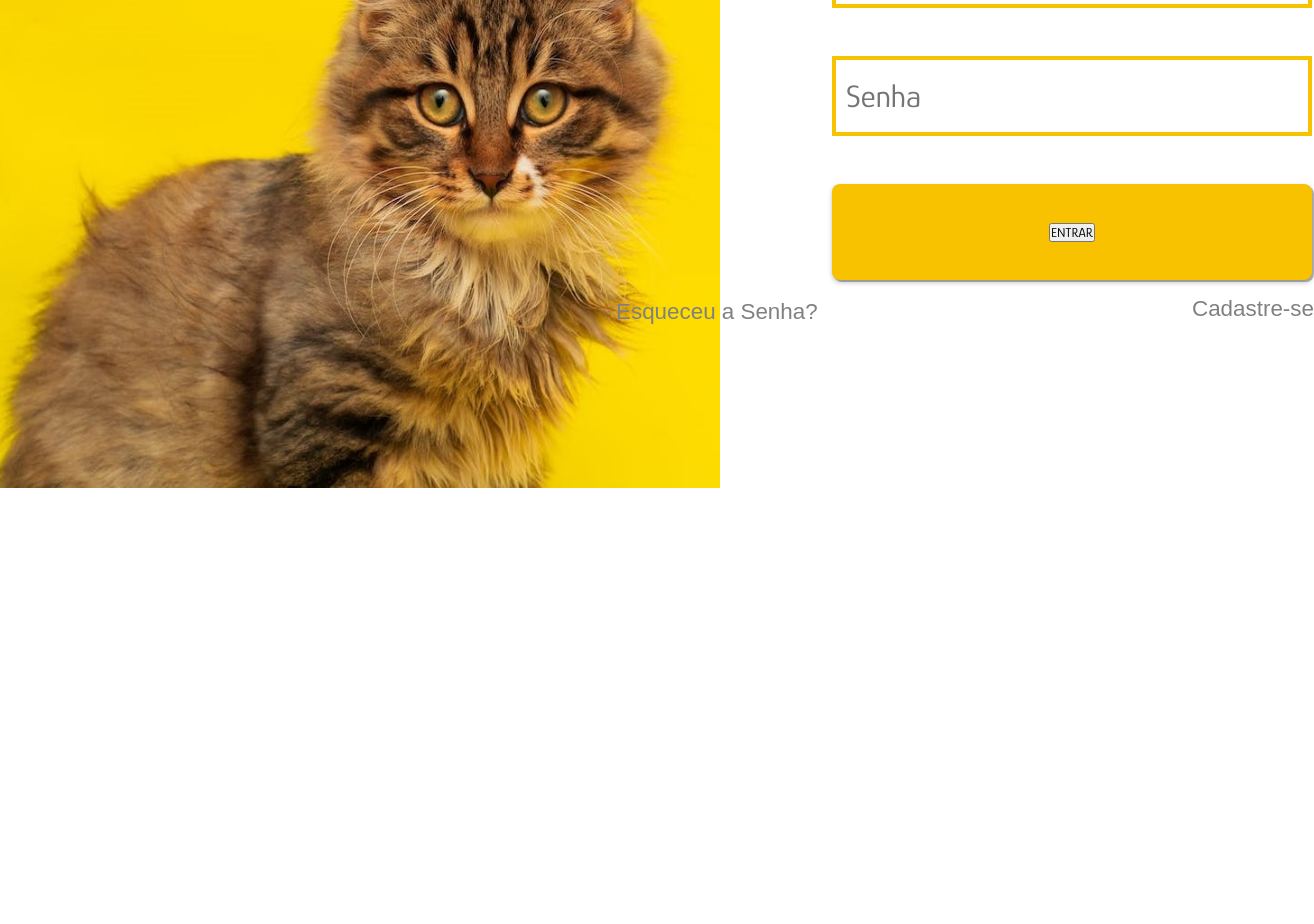
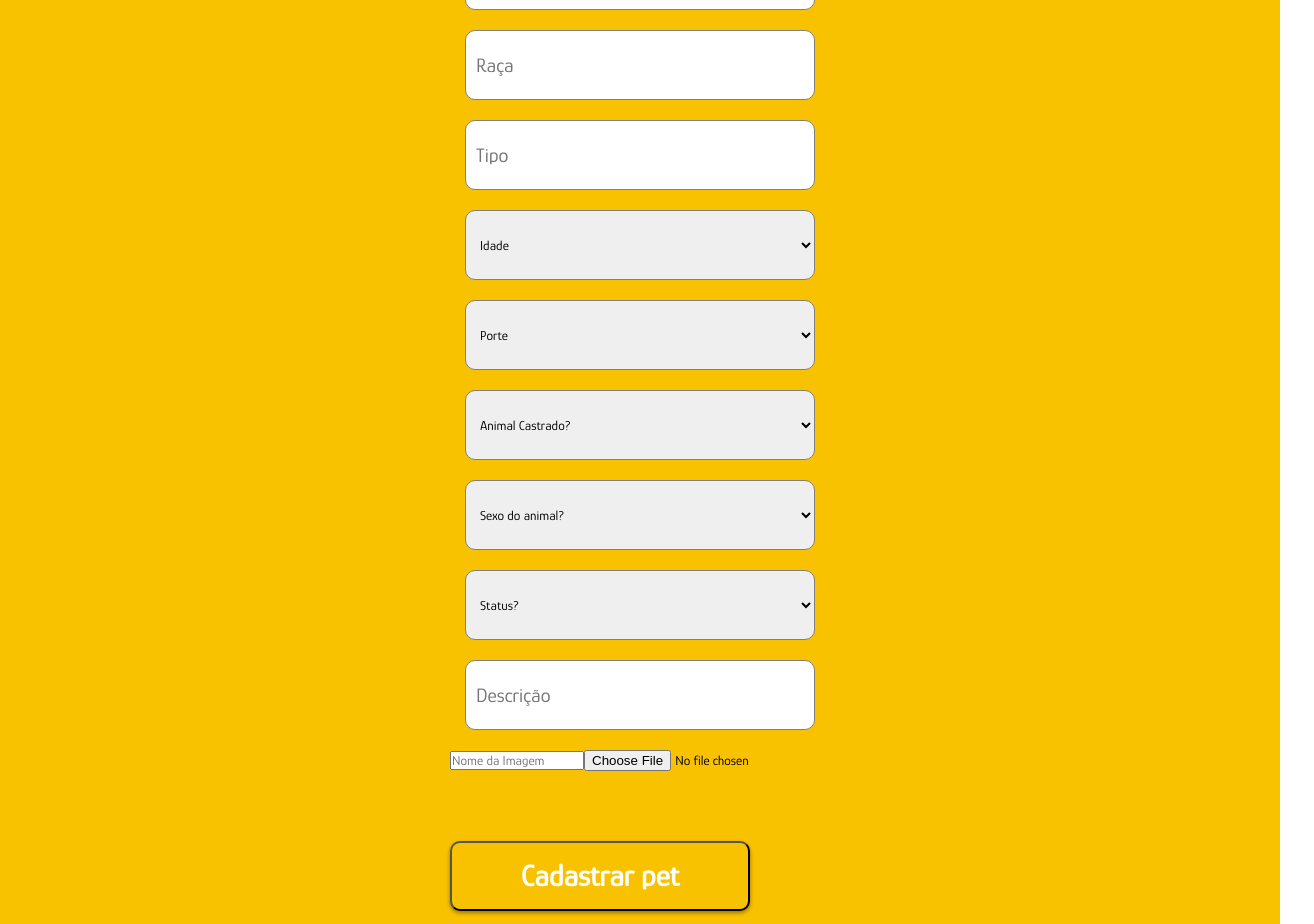
Before and after one commit to Rafael-Divino/TCC_ver_2.1-main, a React (Vite) app: page / in a window 1280 px wide. Shown: the part 240-1164 px from the top of the page, 1314 px wide, since content can reach past the window. Before the commit the page ends 800 px from the top, so only its background shows below. Built offline with nearby package versions, Linux system fonts and the light colour scheme.

Commit message:
cadastrar pet
cadastro de animais

```diff
--- /dev/null
+++ b/src/Pages/CadastrarPet/CadastrarPet.jsx
@@ -0,0 +1,201 @@
+import React, { useState } from 'react';
+import './CadastroAnimal.css';
+import axios from 'axios';
+
+const CadastroAnimal = () => {
+    const [Pet, setPet] = useState({
+        Nome_Pet: '',
+        Sexo_Pet: 'Selecione o Sexo',
+        Descricao_Pet: '',
+        Idade_Pet: 'Selecione a Idade',
+        Porte_Pet: 'Selecione o Porte',
+        Status_Pet: 'Selecione uma opção',
+        Castrado: 'Selecione a opção',
+        Nome_Foto: '',
+        Base64: null,
+        Especie: {
+            Nome_Especie: '',
+        },
+        Raca: {
+            Nome_Raca: '',
+        },
+        Animal: {
+            Nome_Animal: '',
+        },
+    });
+
+    const [errors, setErrors] = useState({});
+
+    const Idade_Pet = ['Entre 0 e 1', 'Entre 1 e 4', 'Entre 4 e 10', 'Mais de 10'];
+    const Porte_Pet = ['Pequeno Porte', 'Médio Porte', 'Grande Porte'];
+    const Sexo_Pet = ['M', 'F'];
+    const Castrado = ['Sim', 'Não'];
+    const Status_Pet = ['Disponivel'];
+
+    const validateForm = async () => {
+        return {};
+    };
+
+    function handleFileChange(event) {
+        const selectedFile = event.target.files[0];
+
+        if (selectedFile) {
+            const reader = new FileReader();
+            reader.onload = function (e) {
+                const base64 = e.target.result.split(',')[1];
+                setPet({ ...Pet, Base64: base64 });
+            };
+            reader.readAsDataURL(selectedFile);
+        } else {
+            setPet({ ...Pet, Base64: null });
+        }
+    }
+
+    async function handleSubmit(event) {
+        event.preventDefault();
+        const validationErrors = await validateForm();
+        setErrors(validationErrors);
+
+        if (Pet.Base64) {
+            if (Object.keys(validationErrors).length === 0) {
+                try {
+                    const response = await axios.post('https://localhost:44302/api/PetFeliz/CadastrarPet', Pet);
+
+                    if (response.status === 200) {
+                        alert('Cadastro realizado com sucesso');
+                    }
+                } catch (error) {
+                    console.error('Erro ao fazer a solicitação:', error);
+                    alert('teste');
+                }
+            }
+        }
+    }
+
+    return (
+        <div className="container">
+            <h1 className="topo">Informações do Pet</h1>
+
+            <input
+                type="text"
+                placeholder="Nome do animal"
+                className="input"
+                onChange={(e) => setPet({ ...Pet, Nome_Pet: e.target.value })}
+                value={Pet.Nome_Pet}
+            />
+            {errors.Nome_Pet && <p className="labelError">{errors.Nome_Pet}</p>}
+
+            <input
+                type="text"
+                placeholder="Especie do animal"
+                className="input"
+                onChange={(e) => setPet({ ...Pet, Especie: { Nome_Especie: e.target.value } })}
+                value={Pet.Especie.Nome_Especie}
+            />
+            {errors.Nome_Pet && <p className="labelError">{errors.Nome_Pet}</p>}
+
+            <input
+                type="text"
+                placeholder="Raça"
+                className="input"
+                onChange={(e) => setPet({ ...Pet, Raca: { Nome_Raca: e.target.value } })}
+                value={Pet.Raca.Nome_Raca}
+            />
+            {errors.Nome_Raca && <p className="labelError">{errors.Nome_Raca}</p>}
+
+            <input
+                type="text"
+                placeholder="Tipo"
+                className="input"
+                onChange={(e) => setPet({ ...Pet, Animal: { Nome_Animal: e.target.value } })}
+                value={Pet.Animal.Nome_Animal}
+            />
+            {errors.Nome_Animal && <p className="labelError">{errors.Nome_Animal}</p>}
+
+            <select
+                value={Pet.Idade_Pet}
+                onChange={(e) => setPet({ ...Pet, Idade_Pet: e.target.value })}
+                className="dropdown"
+            >
+                <option value="Selecione a Idade">Idade</option>
+                {Idade_Pet.map((option) => (
+                    <option value={option} key={option}>
+                        {option}
+                    </option>
+                ))}
+            </select>
+
+            <select
+                value={Pet.Porte_Pet}
+                onChange={(e) => setPet({ ...Pet, Porte_Pet: e.target.value })}
+                className="dropdown"
+            >
+                <option value="Selecione o Porte">Porte</option>
+                {Porte_Pet.map((option) => (
+                    <option value={option} key={option}>
+                        {option}
+                    </option>
+                ))}
+            </select>
+
+            <select
+                value={Pet.Castrado}
+                onChange={(e) => setPet({ ...Pet, Castrado: e.target.value })}
+                className="dropdown"
+            >
+                <option value="Selecione a opção">Animal Castrado?</option>
+                {Castrado.map((option) => (
+                    <option value={option} key={option}>
+                        {option}
+                    </option>
+                ))}
+            </select>
+
+            <select
+                value={Pet.Sexo_Pet}
+                onChange={(e) => setPet({ ...Pet, Sexo_Pet: e.target.value })}
+                className="dropdown"
+            >
+                <option value="Selecione o Sexo">Sexo do animal?</option>
+                {Sexo_Pet.map((option) => (
+                    <option value={option} key={option}>
+                        {option}
+                    </option>
+                ))}
+            </select>
+
+            <select
+                value={Pet.Status_Pet}
+                onChange={(e) => setPet({ ...Pet, Status_Pet: e.target.value })}
+                className="dropdown"
+            >
+                <option value="Selecione uma opção">Status?</option>
+                {Status_Pet.map((option) => (
+                    <option value={option} key={option}>
+                        {option}
+                    </option>
+                ))}
+            </select>
+
+            <input
+                type="text"
+                placeholder="Descrição"
+                className="input"
+                onChange={(e) => setPet({ ...Pet, Descricao_Pet: e.target.value })}
+                value={Pet.Descricao_Pet}
+            />
+
+            <form onSubmit={handleSubmit}>
+                <input type="text" placeholder='Nome da Imagem' value={Pet.Nome_Foto} onChange={(e) => setPet({ ...Pet, Nome_Foto: e.target.value})} />
+
+                <input type="file" accept="image/jpeg" onChange={handleFileChange} />
+                <br></br>
+                <button type="submit" className="cadastrar">
+                    Cadastrar pet
+                </button>
+            </form>
+        </div>
+    );
+};
+
+export default CadastroAnimal;
--- /dev/null
+++ b/src/Pages/CadastrarPet/CadastroAnimal.css
@@ -0,0 +1,55 @@
+.container {
+    display: flex;
+    flex-direction: column;
+    align-items: center;
+    justify-content: center;
+    padding: 16px;
+    background-color: #F9C200;
+  }
+
+  .topo {
+    margin-bottom: 20px;
+    margin-top: 20px;
+    font-size: 30px;
+    font-weight: bold;
+  }
+
+  .input {
+    width: 350px;
+    height: 70px;
+    border: 1px solid gray;
+    border-radius: 10px;
+    margin-bottom: 20px;
+    padding-left: 10px;
+    font-size: 20px;
+  }
+
+  .cadastrar {
+    background-color: #F9C200;
+    border-radius: 10px;
+    width: 300px;
+    height: 70px;
+    align-items: center;
+    box-shadow: 0px 2px 4px 0px rgba(0, 0, 0, 0.4);
+    margin-top: 70px;
+    padding: 10px;
+    text-align: center;
+    font-size: 30px;
+    font-weight: bold;
+    color: white;
+  }
+
+  .labelError {
+    font-size: 16px;
+    color: #ff375b;
+    margin-bottom: 2px;
+  }
+
+  .dropdown {
+    width: 350px;
+    height: 70px;
+    border: 1px solid gray;
+    border-radius: 10px;
+    margin-bottom: 20px;
+    padding-left: 10px;
+  }
```
Also changed, not shown: src/App.jsx (+6 -1 lines).
